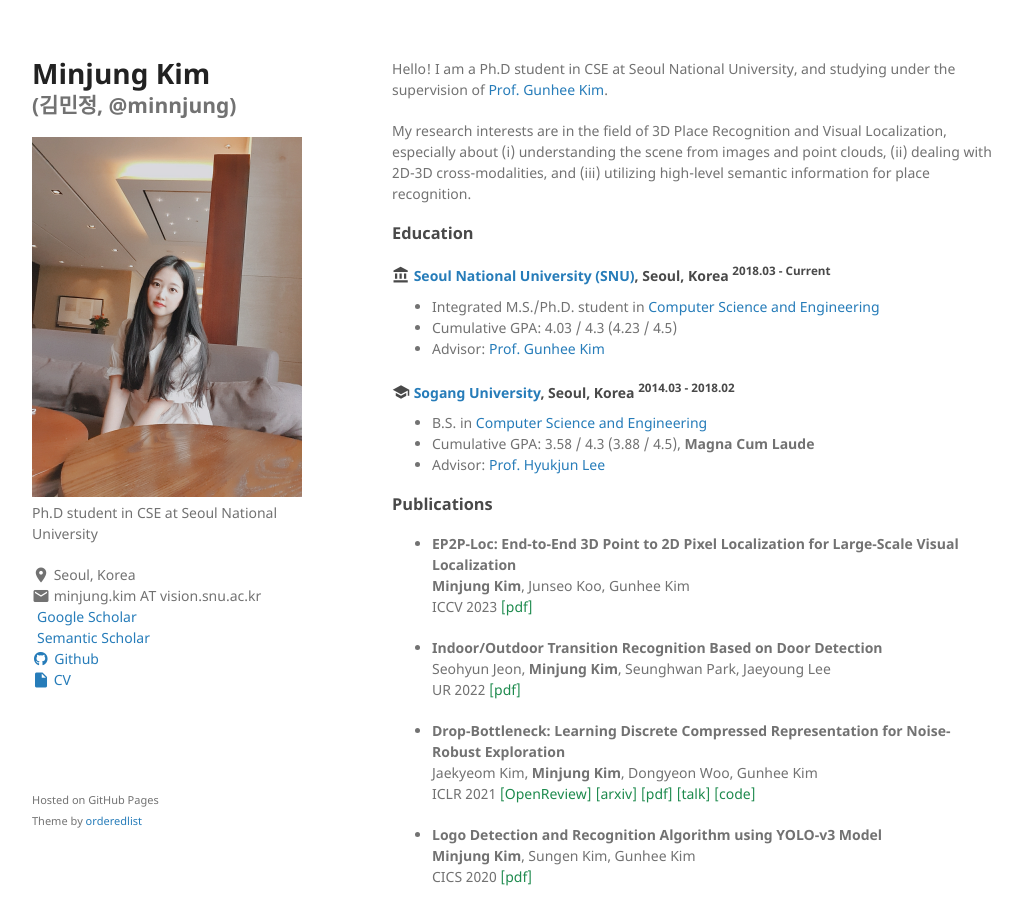
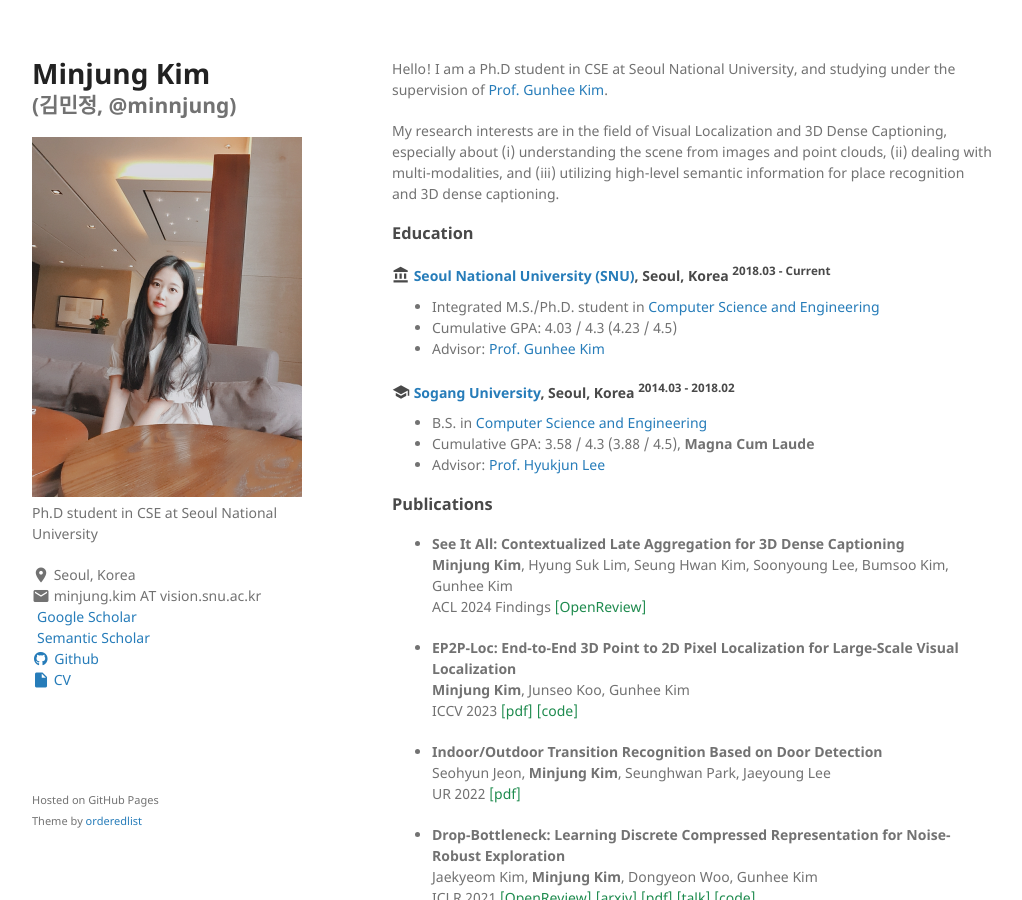
Before and after one commit to minnjung/minnjung.github.io, a Jekyll site: the page built from index.md, in a window 1280 px wide and 900 px high. Shown: the whole window, without its empty margins (128-1150 px from the left). Built offline with Jekyll 4.4.1, drawn with Linux system fonts in a browser that asks for light colours; a style sheet for code colours, icons or effects is not loaded; some of the changed text lies outside the part shown.

Commit message:
Update index.md

```diff
--- a/index.md
+++ b/index.md
@@ -5,10 +5,10 @@ layout: default
 Hello!
 I am a Ph.D student in CSE at Seoul National University, and studying under the supervision of [Prof. Gunhee Kim](https://vision.snu.ac.kr/gunhee/).
 
-My research interests are in the field of 3D Place Recognition and Visual Localization, especially about
+My research interests are in the field of Visual Localization and 3D Dense Captioning, especially about
 (i) understanding the scene from images and point clouds,
-(ii) dealing with 2D-3D cross-modalities,
-and (iii) utilizing high-level semantic information for place recognition.
+(ii) dealing with multi-modalities,
+and (iii) utilizing high-level semantic information for place recognition and 3D dense captioning.
 
 
 
@@ -42,10 +42,16 @@ and (iii) utilizing high-level semantic information for place recognition.
 
 ### Publications
 
+- **See It All: Contextualized Late Aggregation for 3D Dense Captioning** <br/>
+**Minjung Kim**, Hyung Suk Lim, Seung Hwan Kim, Soonyoung Lee, Bumsoo Kim, Gunhee Kim <br/>
+ACL 2024 Findings
+<a class="code" href="https://openreview.net/forum?id=NVhRn_B29i">[OpenReview]</a>
+
 - **EP2P-Loc: End-to-End 3D Point to 2D Pixel Localization for Large-Scale Visual Localization** <br/>
 **Minjung Kim**, Junseo Koo, Gunhee Kim <br/>
 ICCV 2023
 <a class="code" href="http://arxiv.org/abs/2309.07471">[pdf]</a>
+<a class="code" href="https://github.com/minnjung/EP2P-Loc">[code]</a>
 
 - **Indoor/Outdoor Transition Recognition Based on Door Detection** <br/>
 Seohyun Jeon, **Minjung Kim**, Seunghwan Park, Jaeyoung Lee <br/>
@@ -85,6 +91,7 @@ KCS 2017
 
 
 ### Experiences
+
 <h4 class="experiences">
   <i class="material-icons md-18">work</i>
   <a href="https://www.lgresearch.ai/ourwork/research?tab=PG">LG AI Research</a>, Seoul, Korea
@@ -108,7 +115,7 @@ KCS 2017
 
 ### Development Projects
 
-- **DeepGuider** <sup>2019.02 - Current</sup> <a class="code" href="https://github.com/deepguider/DeepGuider">[code]</a> <br/>
+- **DeepGuider** <sup>2019.02 - 2023.04</sup> <a class="code" href="https://github.com/deepguider/DeepGuider">[code]</a> <br/>
 The DeepGuider Project is a national government-funded research project focused on developing a navigation guidance system for robots to navigate urban environments without pre-mapping.
 I contribute to finding clues to locate autonomous robots by detecting and recognizing points of interests (POIs) in images of a scene, including text, landmarks, and doors for indoor-outdoor transition, while also developing robust training methods for environmental changes.
 
```
